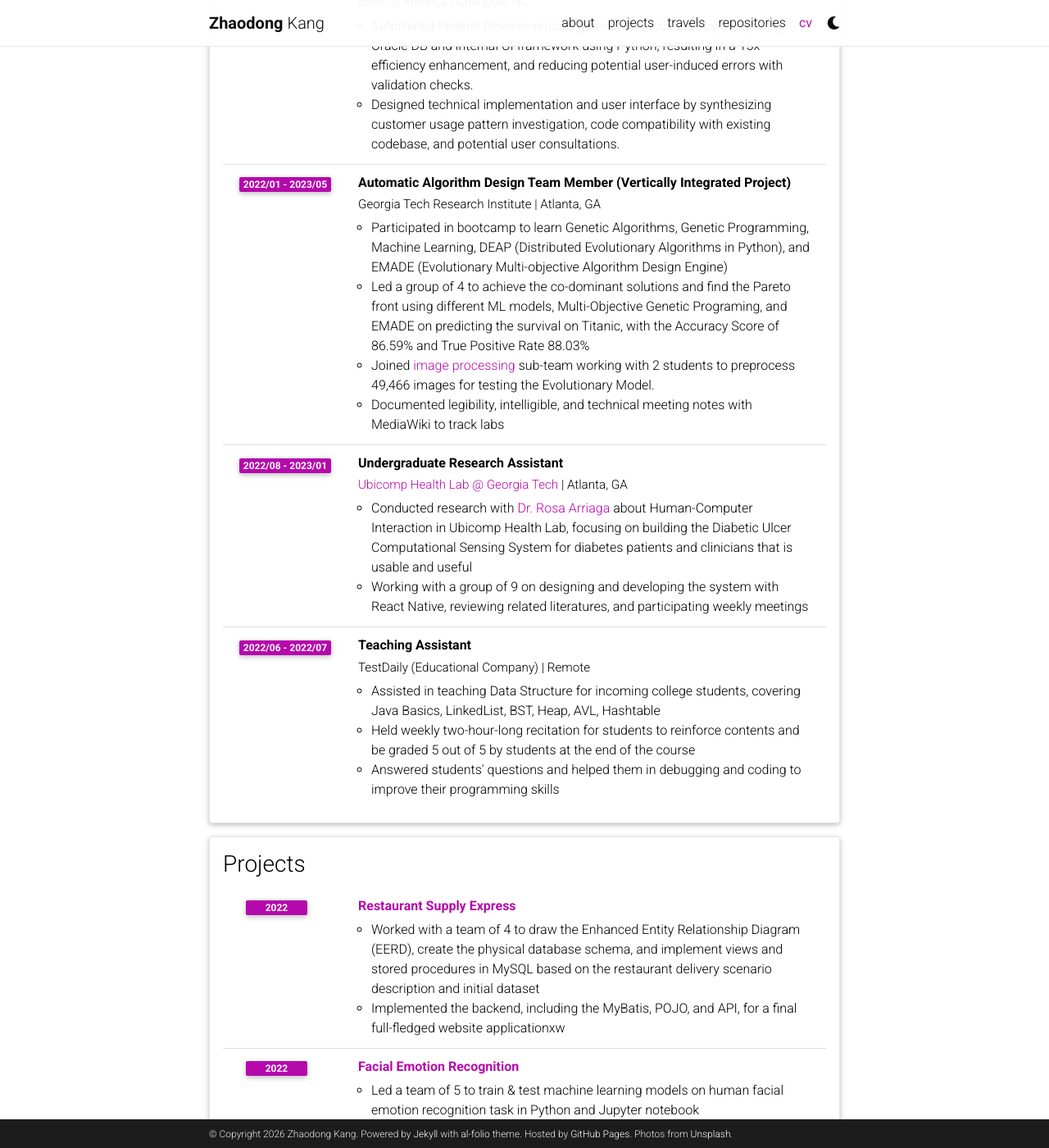
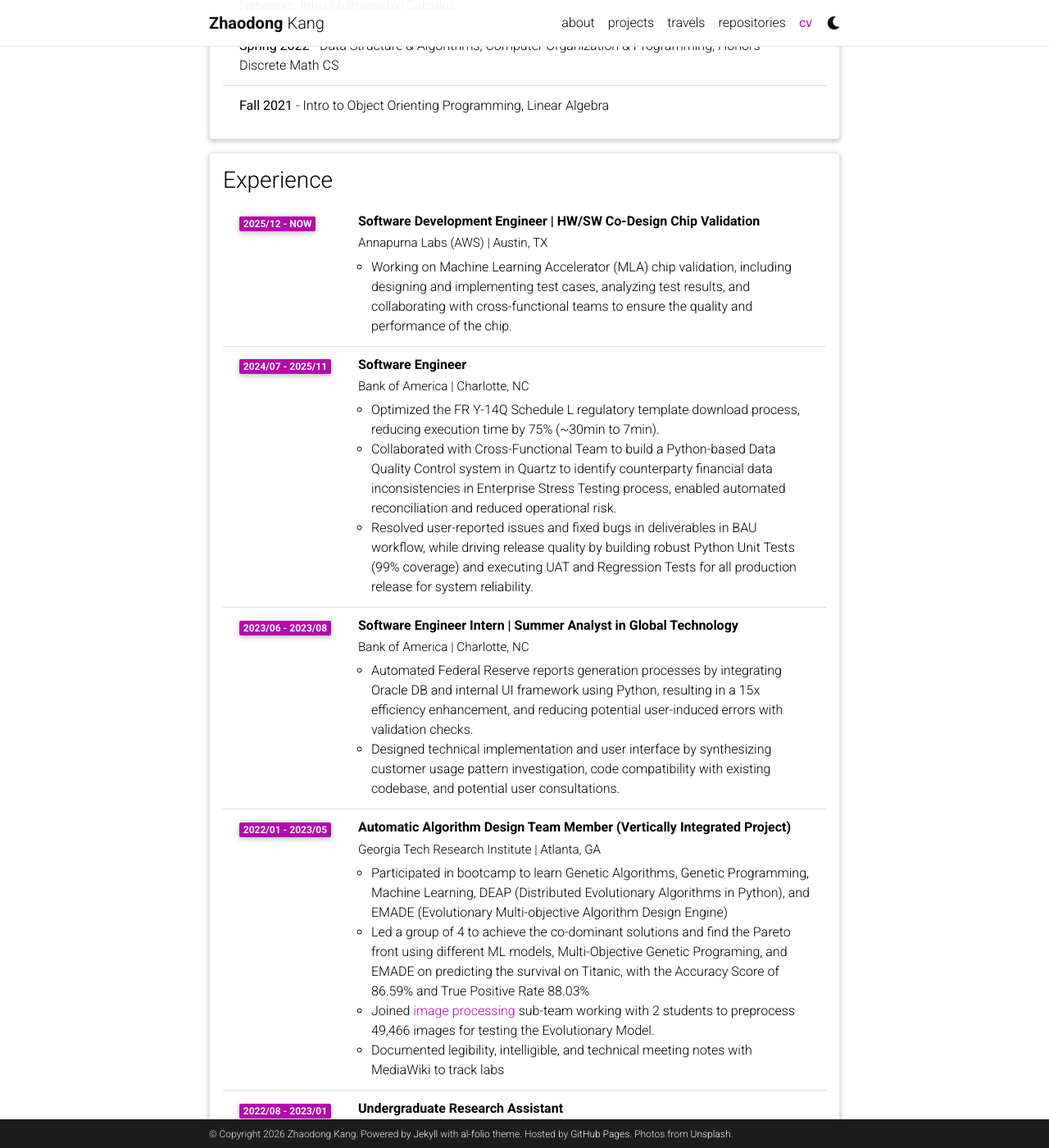
Before and after one commit to zhaodong03/zhaodong03.github.io, a Jekyll site: the page built from _pages/cv.md, in a window 1280 px wide and 1400 px high, scrolled down 1403 px. Shown: the whole window at 82% size. Built offline with Jekyll 4.4.1, drawn with Linux system fonts in a browser that asks for light colours; comment, search, counter and statistics services are not loaded; a style sheet for code colours, icons or effects is not loaded; some of the changed text lies outside the part shown.

Commit message:
chore: update recent cv

```diff
--- a/_data/cv.yml
+++ b/_data/cv.yml
@@ -10,6 +10,13 @@
 
 - title: Education
   type: time_table
+  contents:
+    - title: M.S. in Computer Science
+      institution: <a href="https://www.gatech.edu" style="color:#B3A369">Georgia Insititute of Technology</a>
+      year: currently pursuing
+      description:
+        - "GPA: 4.0/4.0"
+
   contents:
     - title: B.S. in Computer Science
       institution: <a href="https://www.gatech.edu" style="color:#B3A369">Georgia Insititute of Technology</a>
@@ -29,7 +36,14 @@
 - title: Course Wrok
   type: list
   contents:
-    - <b>Fall 2024</b> - Introduction to Perception and Robotics, Statistics and Applications, Applied Combinatorics, Computing, Society, and Professionalism
+
+    - Graduate Coursework
+    - Master of Science in Computer Science, Georgia Institute of Technology
+    - Introuction to Operating Systems, GPU SW and HW, Big Data Heath, Intro to Heath Informatics
+    - Undergraduate Coursework
+    - Bachelor of Science in Computer Science, Georgia Institute of Technology
+    - <b>Spring 2024</b> - Computer Netorks I, Automata and Complexity, Intro to Information Security
+    - <b>Fall 2023</b> - Introduction to Perception and Robotics, Statistics and Applications, Applied Combinatorics, Computing, Society, and Professionalism
     - <b>Spring 2023</b> - Design & Analysis-Algorithms, Objects and Design, Introduction to Artificial Intelligence, General Psychology
     - <b>Fall 2022</b> - Intro to Database Systems, Intro to Computer Vision, Machine Learning, Systems and Networks, Intro Multivariable Calculus
     - <b>Spring 2022</b> - Data Structure & Algorithms, Computer Organization & Programming, Honors Discrete Math CS
@@ -38,6 +52,20 @@
 - title: Experience
   type: time_table
   contents:
+    - title: Software Development Engineer | HW/SW Co-Design Chip Validation
+      institution: Annapurna Labs (AWS) | Austin, TX
+      year: 2025/12 - now
+      description:
+        - Working on Machine Learning Accelerator (MLA) chip validation, including designing and implementing test cases, analyzing test results, and collaborating with cross-functional teams to ensure the quality and performance of the chip.
+
+    - title: Software Engineer
+      institution: Bank of America | Charlotte, NC
+      year: 2024/07 - 2025/11
+      description:
+        - Optimized the FR Y-14Q Schedule L regulatory template download process, reducing execution time by 75% (~30min to 7min).
+        - Collaborated with Cross-Functional Team to build a Python-based Data Quality Control system in Quartz to identify counterparty financial data inconsistencies in Enterprise Stress Testing process, enabled automated reconciliation and reduced operational risk.
+        - Resolved user-reported issues and fixed bugs in deliverables in BAU workflow, while driving release quality by building robust Python Unit Tests (99% coverage) and executing UAT and Regression Tests for all production release for system reliability.
+
     - title: Software Engineer Intern | Summer Analyst in Global Technology
       institution: Bank of America | Charlotte, NC
       year: 2023/06 - 2023/08
@@ -60,14 +88,6 @@
       description:
         - Conducted research with <a href="https://sites.google.com/view/riarriaga/home?authuser=0">Dr. Rosa Arriaga</a> about Human-Computer Interaction in Ubicomp Health Lab, focusing on building the Diabetic Ulcer Computational Sensing System for diabetes patients and clinicians that is usable and useful
         - Working with a group of 9 on designing and developing the system with React Native, reviewing related literatures, and participating weekly meetings
-
-    - title: Teaching Assistant
-      institution: TestDaily (Educational Company) | Remote
-      year: 2022/06 - 2022/07
-      description:
-        - Assisted in teaching Data Structure for incoming college students, covering Java Basics, LinkedList, BST, Heap, AVL, Hashtable
-        - Held weekly two-hour-long recitation for students to reinforce contents and be graded 5 out of 5 by students at the end of the course
-        - Answered students' questions and helped them in debugging and coding to improve their programming skills
 
 - title: Projects
   type: time_table
```
